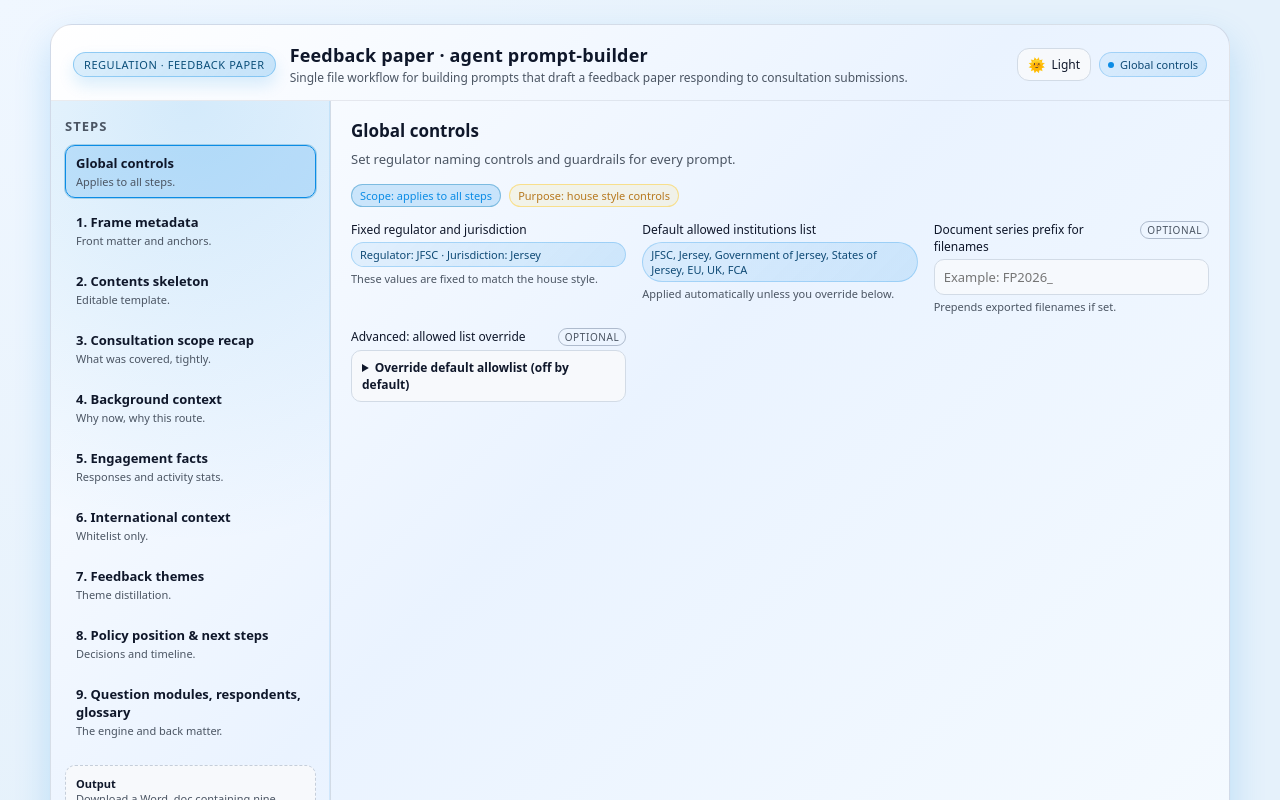
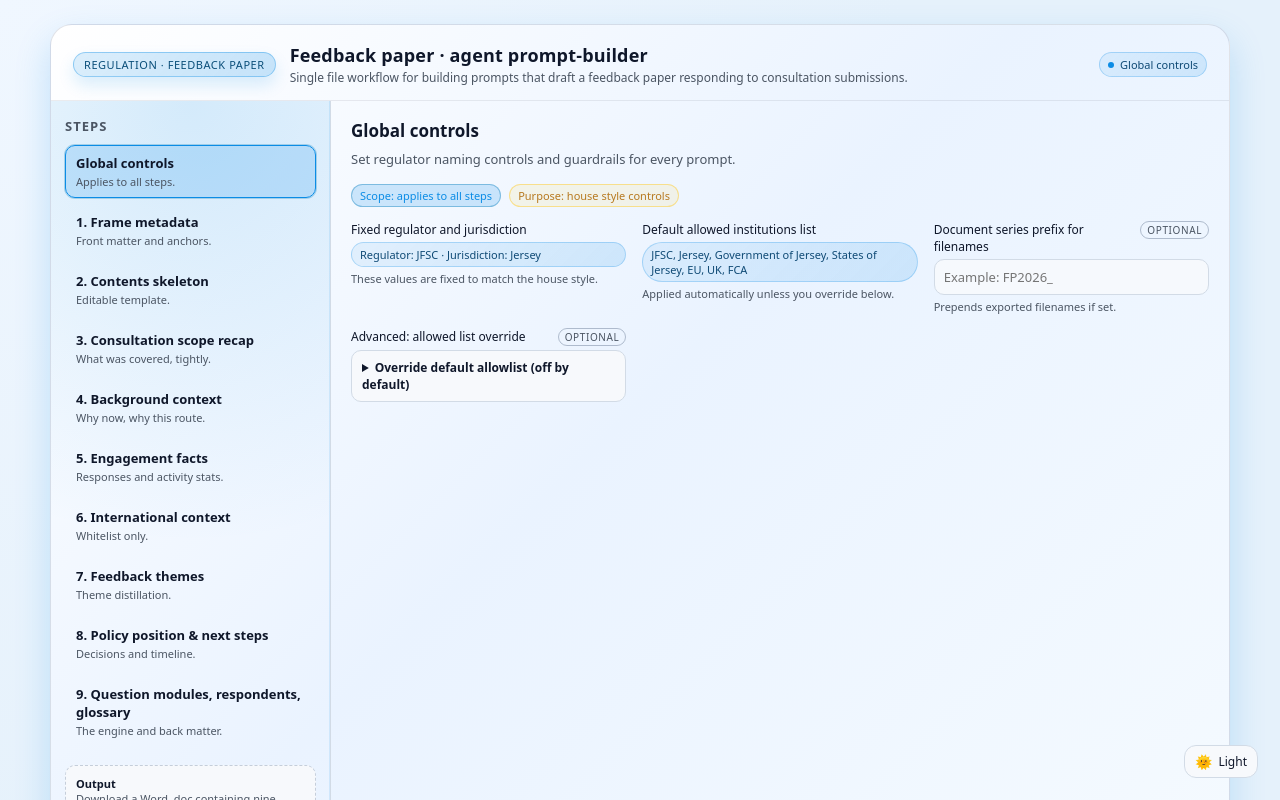
Before and after one commit to CCWBee/feedback, a plain HTML site: page index.html in a window 1280 px wide. Shown: the top 800 px of the page. Drawn offline with Linux system fonts and the light colour scheme.

Commit message:
Reposition theme toggle to bottom right

```diff
--- a/index.html
+++ b/index.html
@@ -98,6 +98,7 @@
       padding:6px 10px;border-radius:12px;border:1px solid var(--border);
       background:var(--panelAlt);color:var(--text);font-size:12px;
       cursor:pointer;transition:background .12s ease,border-color .12s ease,transform .08s ease;
+      position:fixed;bottom:22px;right:22px;z-index:20;
     }
     .themeToggle:hover{background:var(--accentSoft);border-color:var(--accent);transform:translateY(-1px)}
     .themeToggle .icon{font-size:14px}
```
